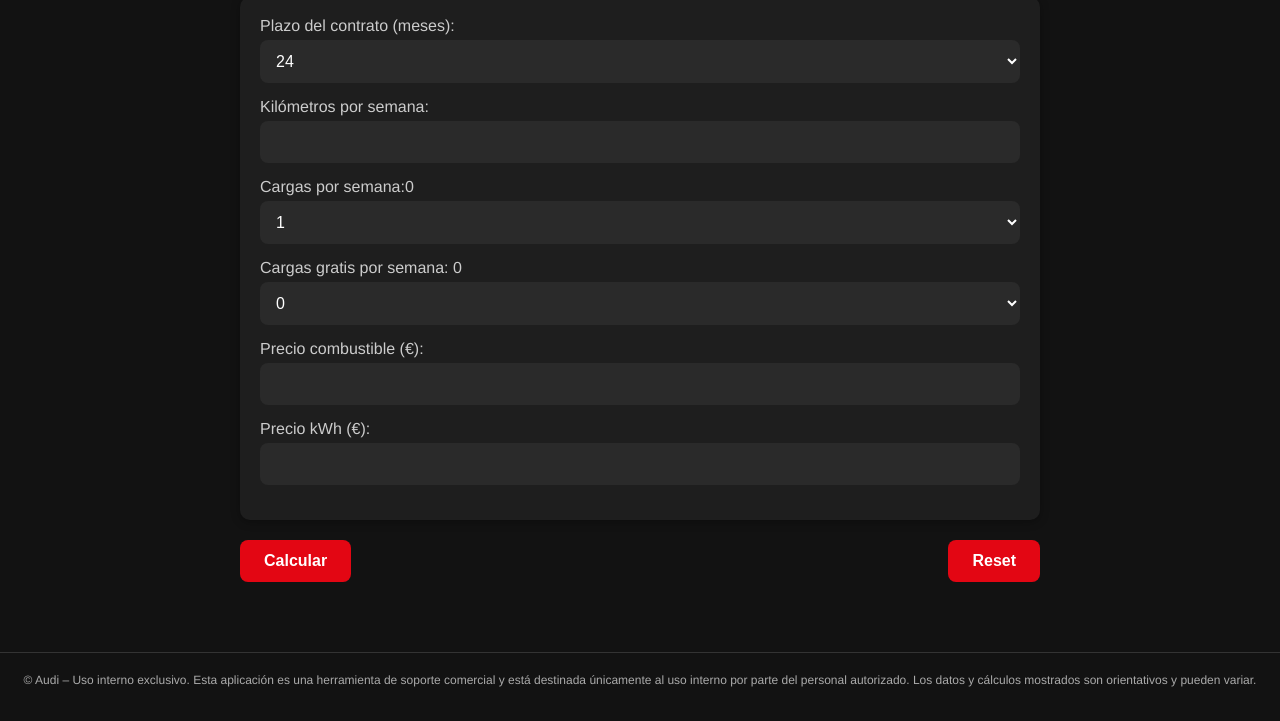
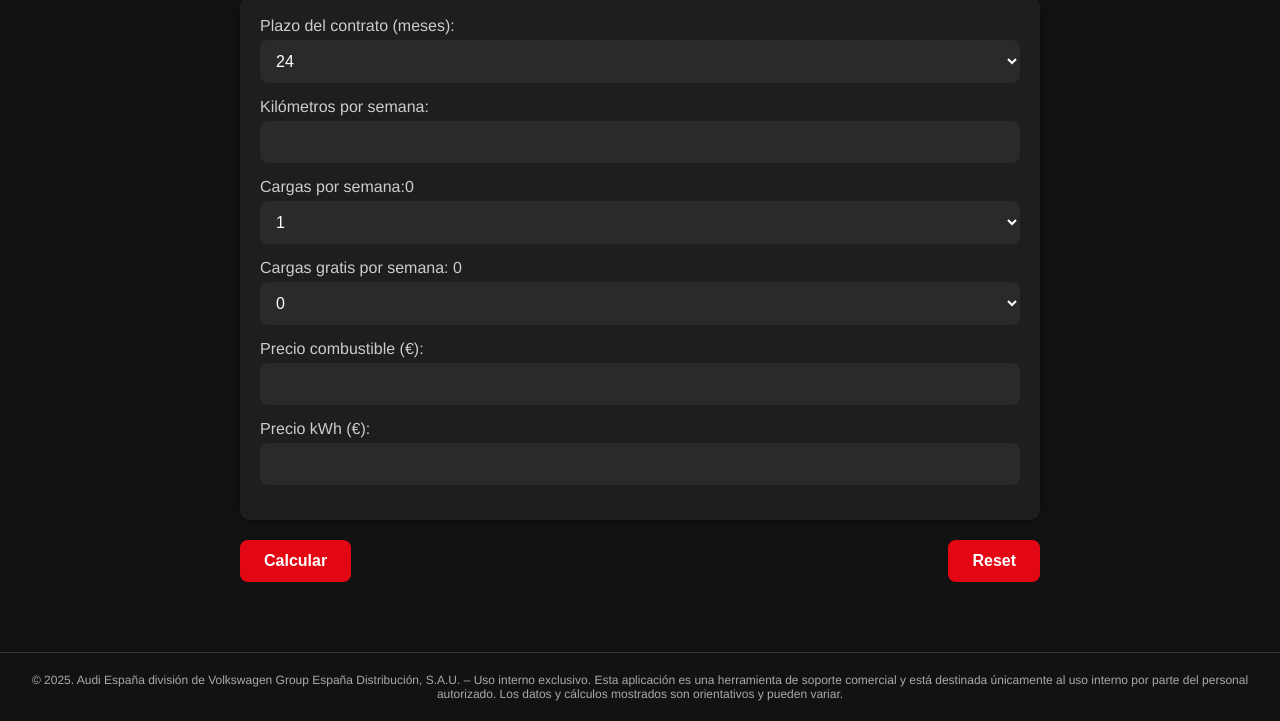
Before and after one commit to AudiProducto/Audi-TCO-2025, a plain HTML site: page index.html in a window 1280 px wide. Shown: the part 444-1165 px from the top of the page. Drawn offline with nearby package versions, Linux system fonts and the light colour scheme.

Commit message:
Update index.html

```diff
--- a/index.html
+++ b/index.html
@@ -1629,7 +1629,7 @@ document.addEventListener('DOMContentLoaded', function() {
     });
     </script>
 <footer style="text-align: center; font-size: 12px; color: #aaa; padding: 20px 10px; border-top: 1px solid #333; margin-top: 40px;">
-  © Audi – Uso interno exclusivo. Esta aplicación es una herramienta de soporte comercial y está destinada únicamente al uso interno por parte del personal autorizado. Los datos y cálculos mostrados son orientativos y pueden variar.
+  © 2025. Audi España división de Volkswagen Group España Distribución, S.A.U. – Uso interno exclusivo. Esta aplicación es una herramienta de soporte comercial y está destinada únicamente al uso interno por parte del personal autorizado. Los datos y cálculos mostrados son orientativos y pueden variar.
 </footer>
 <script>
 function customMatcher(params, data) {
```
